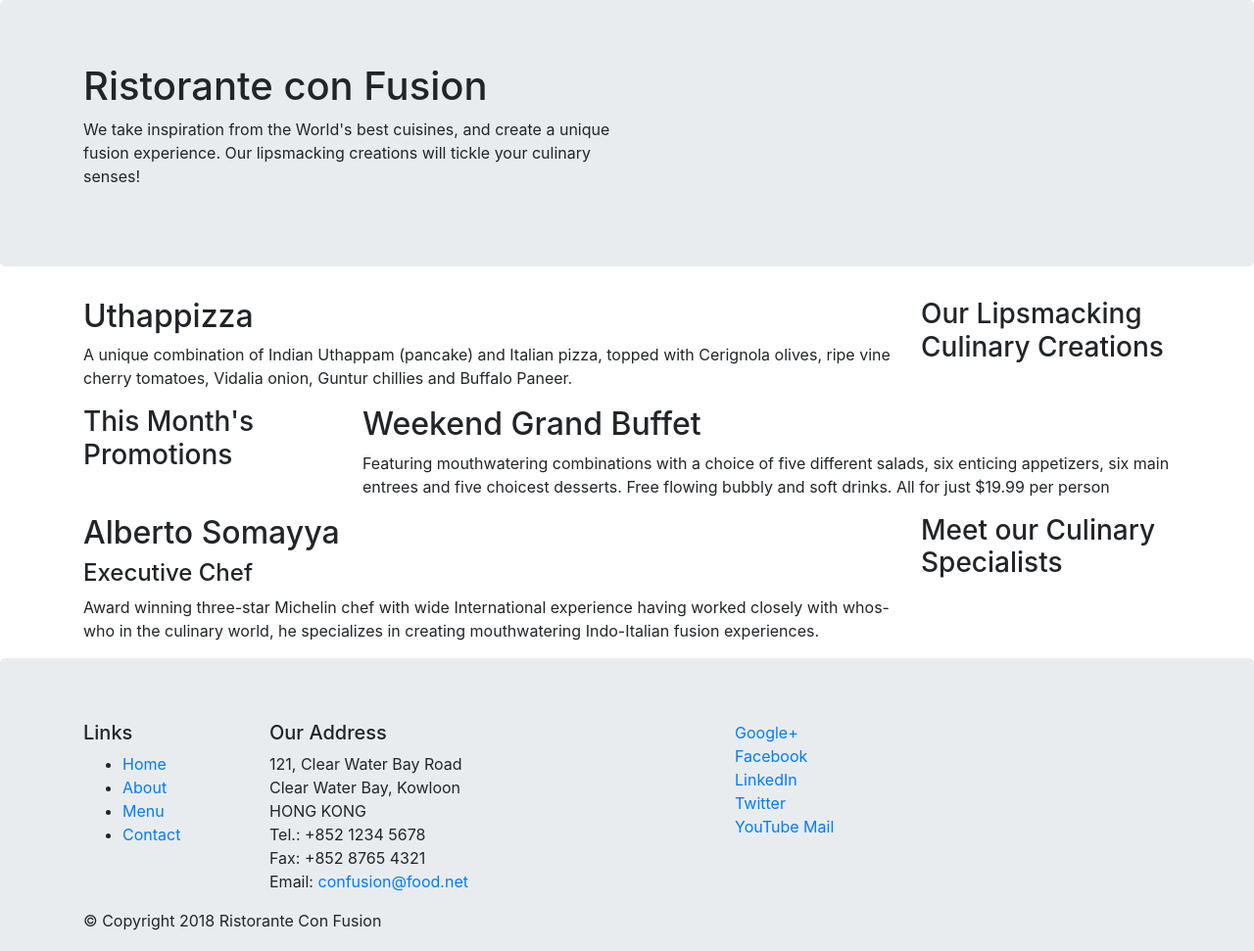
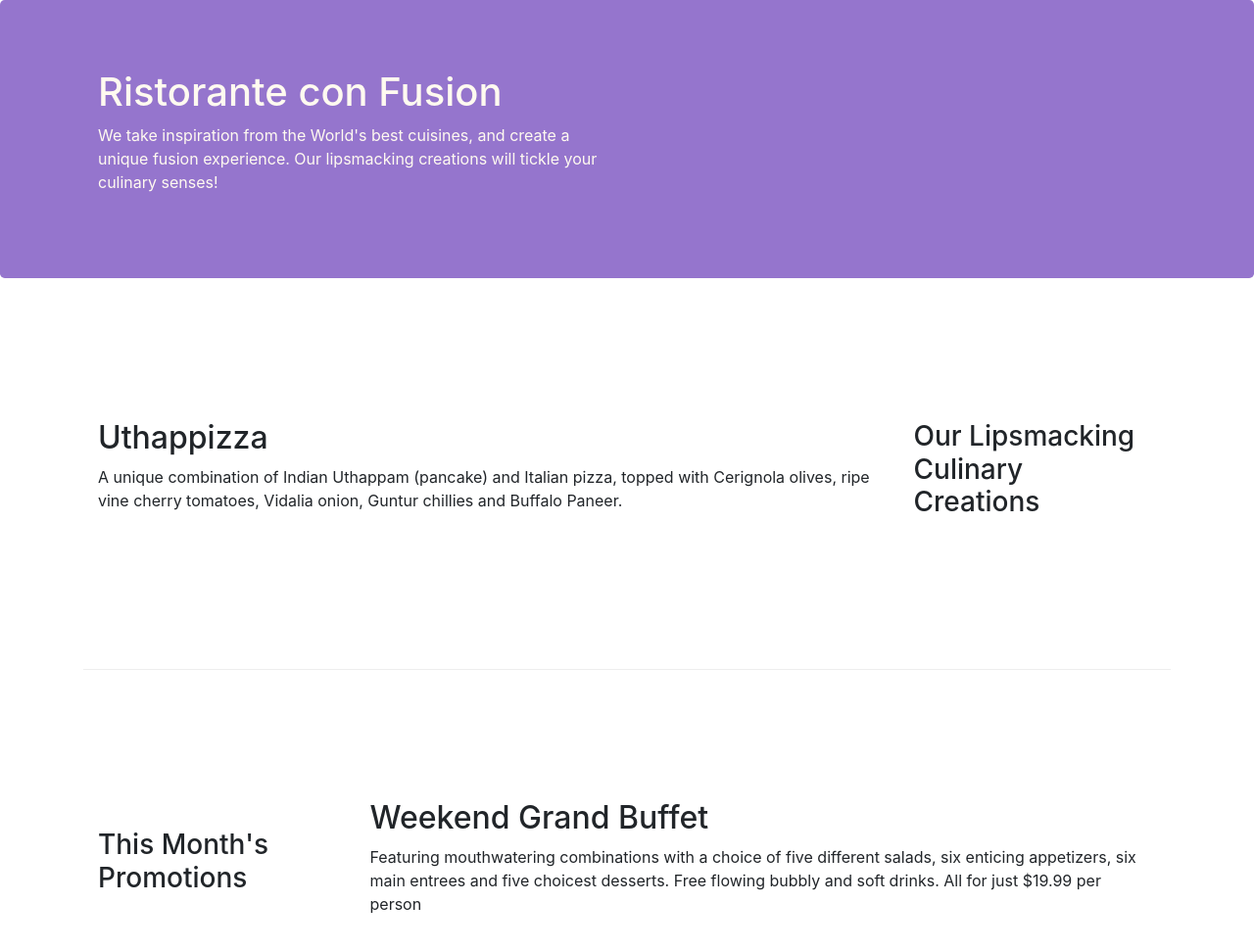
Before and after one commit to ashhar001/conFusion, a website: page index.html in a window 1280 px wide. Shown: the top 971 px of the page at 98% size. Drawn offline with nearby package versions, Linux system fonts and the light colour scheme.

Commit message:
Bootstrap part 2

```diff
--- /dev/null
+++ b/css/style.css
@@ -0,0 +1,30 @@
+.row-header{
+    margin: 0px auto;
+    padding: 0px auto;
+}
+
+.row-content{
+    margin: 0px auto;
+    padding: 50px 0px 50px 0px;
+    border-bottom: 1px ridge;
+    min-height: 400px;
+}
+
+.footer{
+    background-color: #D1C4E9;
+    margin: 0px auto;
+    padding: 20px 0px 20px 0px;
+}
+
+.jumbotron{
+    padding: 70px 30px 70px 30px;
+    margin: 0px auto;
+    background: #9575CD;
+    color: floralwhite;
+}
+
+.address{
+    font-size: 80%;
+    margin: 0px;
+    color: #0f0f0f;
+}
--- a/index.html
+++ b/index.html
@@ -9,6 +9,7 @@
 
     <!-- Bootstrap CSS -->
     <link rel="stylesheet" href="node_modules/bootstrap/dist/css/bootstrap.min.css">
+    <link rel="stylesheet" href="css/style.css">
     <title>Ristorante Con Fusion</title>
 </head>
 
@@ -16,7 +17,7 @@
 
     <header class="jumbotron">
         <div class="container">
-            <div class="row">
+            <div class="row row-header">
                 <div class="col-12 col-sm-6">
                     <h1>Ristorante con Fusion</h1>
                     <p>We take inspiration from the World's best cuisines, and create a unique fusion experience. Our lipsmacking creations will tickle your culinary senses!</p>
@@ -28,7 +29,7 @@
     </header>
 
     <div class="container">
-        <div class="row">
+        <div class="row row-content align-items-center">
             <div class="col-12 col-sm-4 order-sm-last col-md-3">
                 <h3>Our Lipsmacking Culinary Creations</h3>
             </div>
@@ -39,7 +40,7 @@
         </div>
 
 
-        <div class="row">
+        <div class="row row-content align-items-center">
             <div class="col-12 col-sm-4 col-md-3">
                 <h3>This Month's Promotions</h3>
             </div>
@@ -49,7 +50,7 @@
             </div>
         </div>
 
-        <div class="row">
+        <div class="row row-content align-items-center">
             <div class="col-12 col-sm-4 order-sm-last col-md-3">
                 <h3>Meet our Culinary Specialists</h3>
             </div>
@@ -61,12 +62,12 @@
         </div>
     </div>
 
-    <footer class="jumbotron">
+    <footer class="footer">
         <div class="container">
             <div class="row">
                 <div class=" col-4 col-sm-2">
                     <h5>Links</h5>
-                    <ul>
+                    <ul class="list-unstyled">
                         <li><a href="#">Home</a></li>
                         <li><a href="#">About</a></li>
                         <li><a href="#">Menu</a></li>
@@ -84,8 +85,8 @@
 		              Email: <a href="mailto:confusion@food.net">confusion@food.net</a>
 		           </address>
                 </div>
-                <div>
-                    <div class="col-12 col-sm-4">
+                <div class="col-12 col-sm-4 align-self-center">
+                    <div class="text-center">
                         <a href="http://google.com/+">Google+</a>
                         <a href="http://www.facebook.com/profile.php?id=">Facebook</a>
                         <a href="http://www.linkedin.com/in/">LinkedIn</a>
@@ -96,7 +97,7 @@
                 </div>
            </div>
 
-           <div class="row">
+           <div class="row justify-content-center">
                 <div class="col-auto">
                     <p>© Copyright 2018 Ristorante Con Fusion</p>
                 </div>
```
